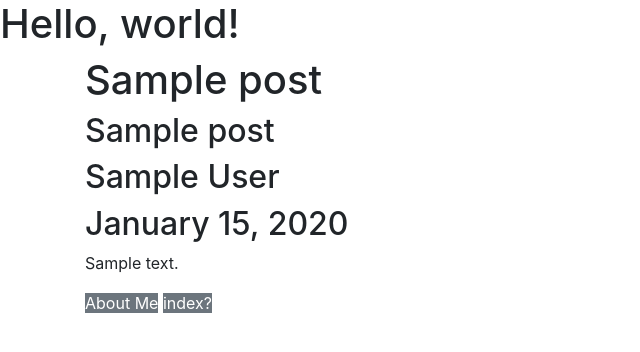
After one commit to CRF2127/Saving_Flowers, a Flask app: page /post/1 in a window 1280 px wide. The commit adds this page. Shown: the top 352 px of the page, without its empty margins (0-640 px from the left). Run offline with Flask 2, Linux system fonts and the light colour scheme; tables that the repository leaves empty hold one stand-in row (values such as "Sample post"); some libraries are stand-ins or nearby versions.

Commit message:
updated routes with db (forget models.py for now), added post loop to index, and created post page

```diff
--- a/routes.py
+++ b/routes.py
@@ -23,11 +23,17 @@ class BlogPost(db.Model):
 @app.route("/")
 def index():
 	posts=BlogPost.query.all()
-	return render_template("index.html" , post=posts)
+	return render_template("index.html" , posts=posts)
 
 @app.route("/about")
 def about():
 	return render_template("about.html")
+
+@app.route("/post/<int:post_id>")
+def post(post_id):
+	posts=BlogPost.query.filter_by(id=post_id).one()
+
+	return render_template("post.html", posts=posts)
 
 #@app.route('/testForm')
 #def test():
--- a/templates/index.html
+++ b/templates/index.html
@@ -8,7 +8,11 @@
       <h2>Main Page Header</h2>
       <p>First paragraph...</p>
       <a href="{{url_for('about')}}" class = "btn-secondary">About Me</a>
-      <p> Still Working</p>
+      <p> Test Loop</p>
+      <hr>
+      {% for posts in posts %}
+      <p> {{posts.title}}</p>
+      {% endfor %}
     </div>
   </div>
 </main>
--- /dev/null
+++ b/templates/post.html
@@ -0,0 +1,21 @@
+{% extends "layout.html" %}
+
+{% block content %}
+
+<main class="hero-content">
+  <div class = "container">
+    <div class = "section-content">
+      <h1>{{posts.title}}</h1>
+      <h2>{{posts.subtitle}}</h2>
+      <h2>{{posts.author}}</h2>
+      <h2>{{posts.entry_date.strftime('%B %d, %Y')}}</h2>
+
+      <p>{{posts.content | safe}}</p>
+      <a href="{{url_for('about')}}" class = "btn-secondary">About Me</a>
+      <a href="{{url_for('index')}}" class = "btn-secondary">index?</a>
+
+    </div>
+  </div>
+</main>
+
+{% endblock %}
```
